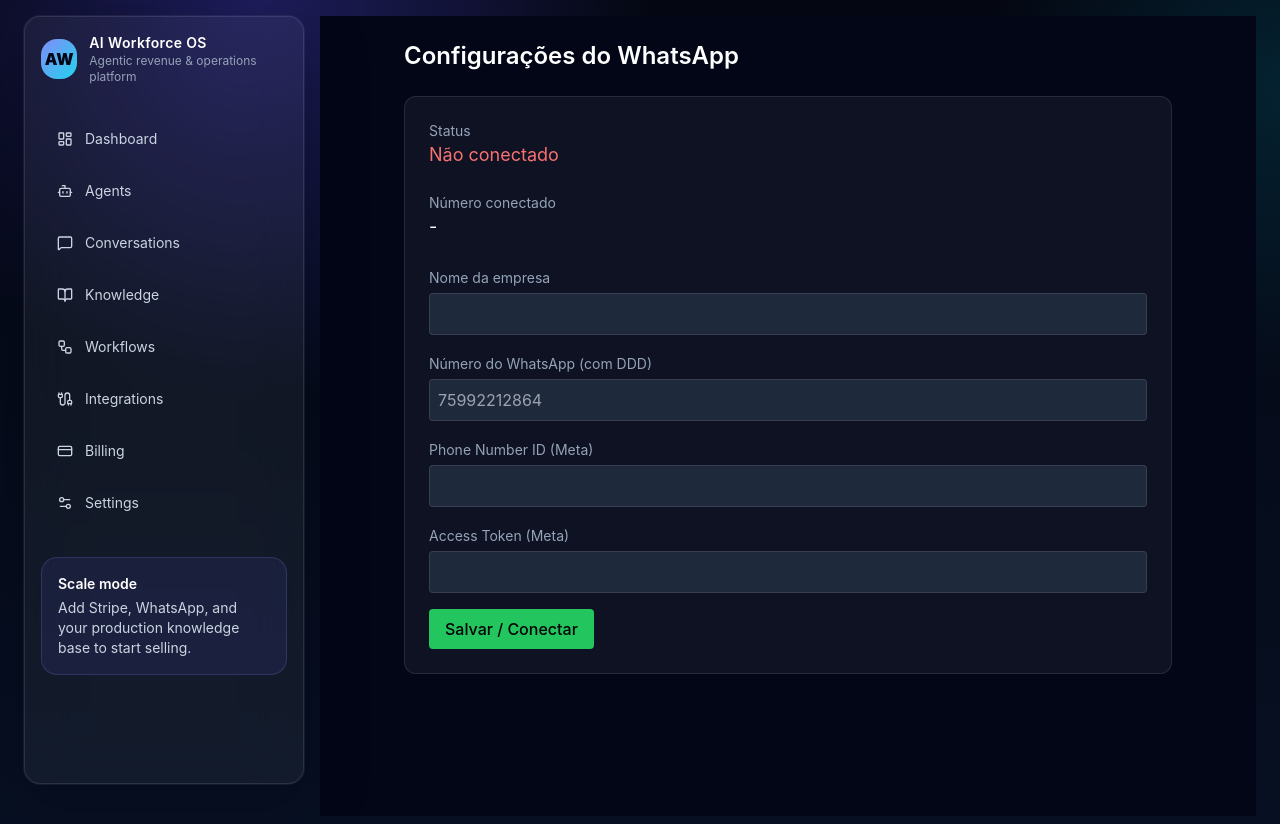
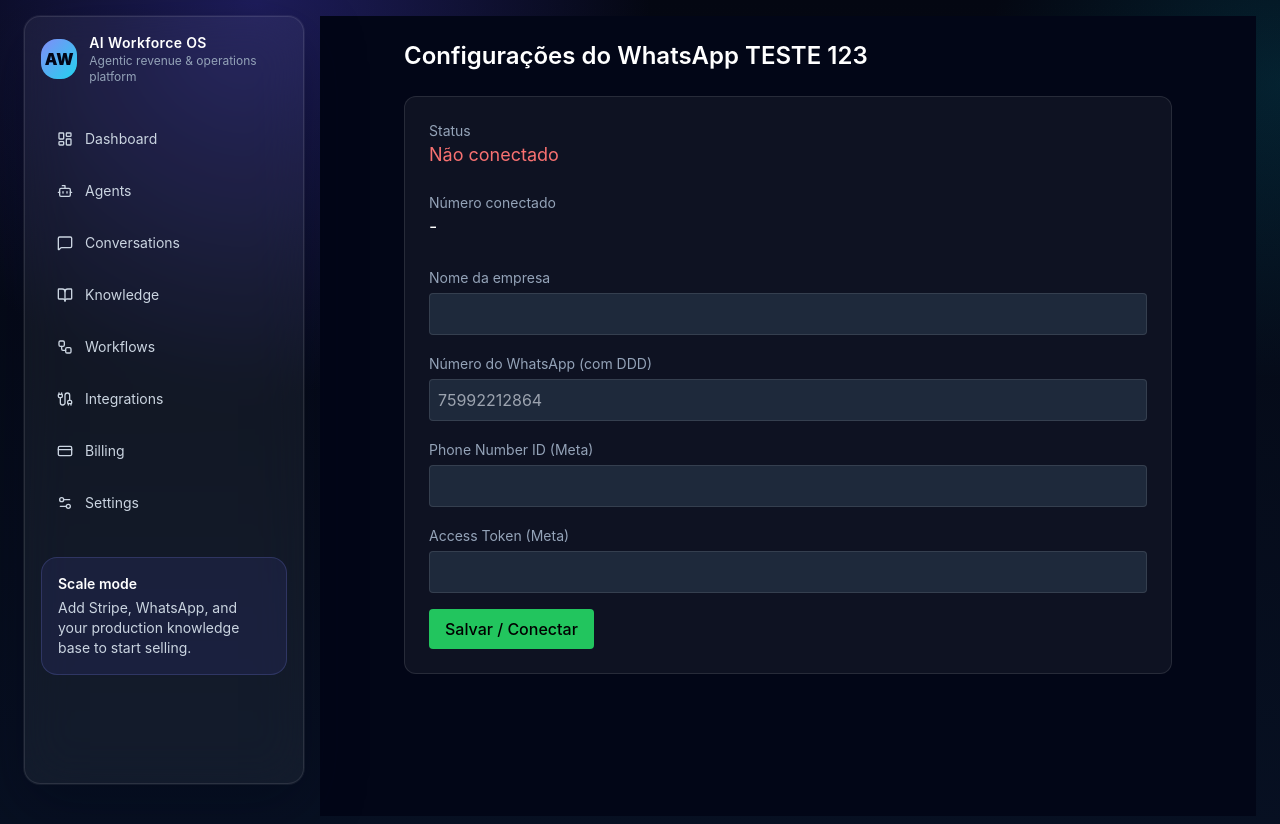
Before and after one commit to sensornsnug-hub/ai-operator-os, a Next.js app: page /dashboard/settings/whatsapp in a window 1280 px wide. Shown: the top 824 px of the page. Built offline with nearby package versions, Linux system fonts and the light colour scheme; no server answers; the database is empty.

Commit message:
Update WhatsApp settings header with test text

```diff
--- a/app/dashboard/settings/whatsapp/page.tsx
+++ b/app/dashboard/settings/whatsapp/page.tsx
@@ -14,9 +14,9 @@ export default async function WhatsAppSettingsPage() {
   return (
     <main className="min-h-screen bg-slate-950 p-6 text-white">
       <div className="mx-auto max-w-3xl">
-        <h1 className="mb-6 text-2xl font-semibold">
-          Configurações do WhatsApp
-        </h1>
+       <h1 className="mb-6 text-2xl font-semibold">
+  Configurações do WhatsApp TESTE 123
+</h1>
 
         <div className="space-y-6 rounded-xl border border-white/10 bg-white/5 p-6">
           <div>
```
